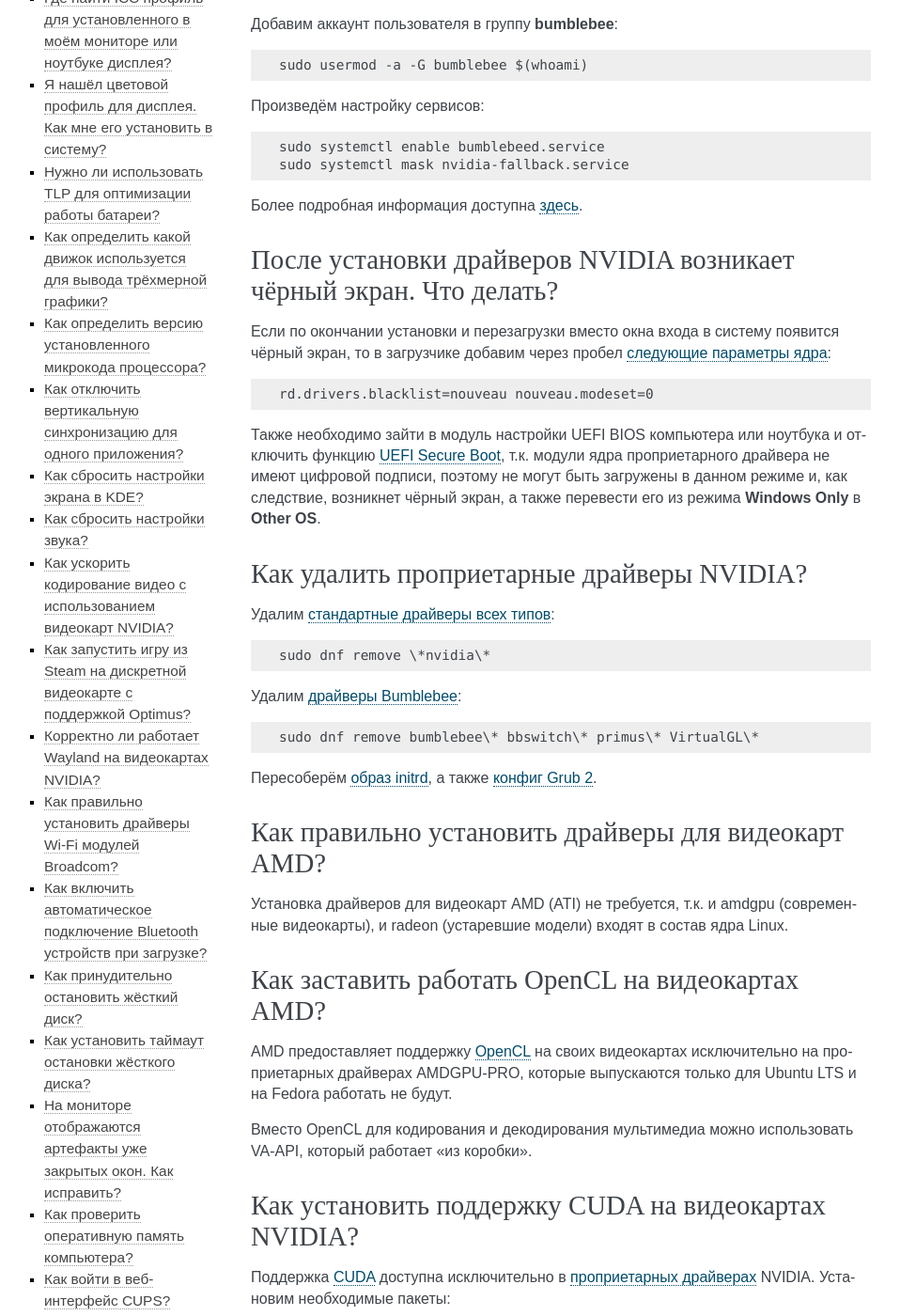
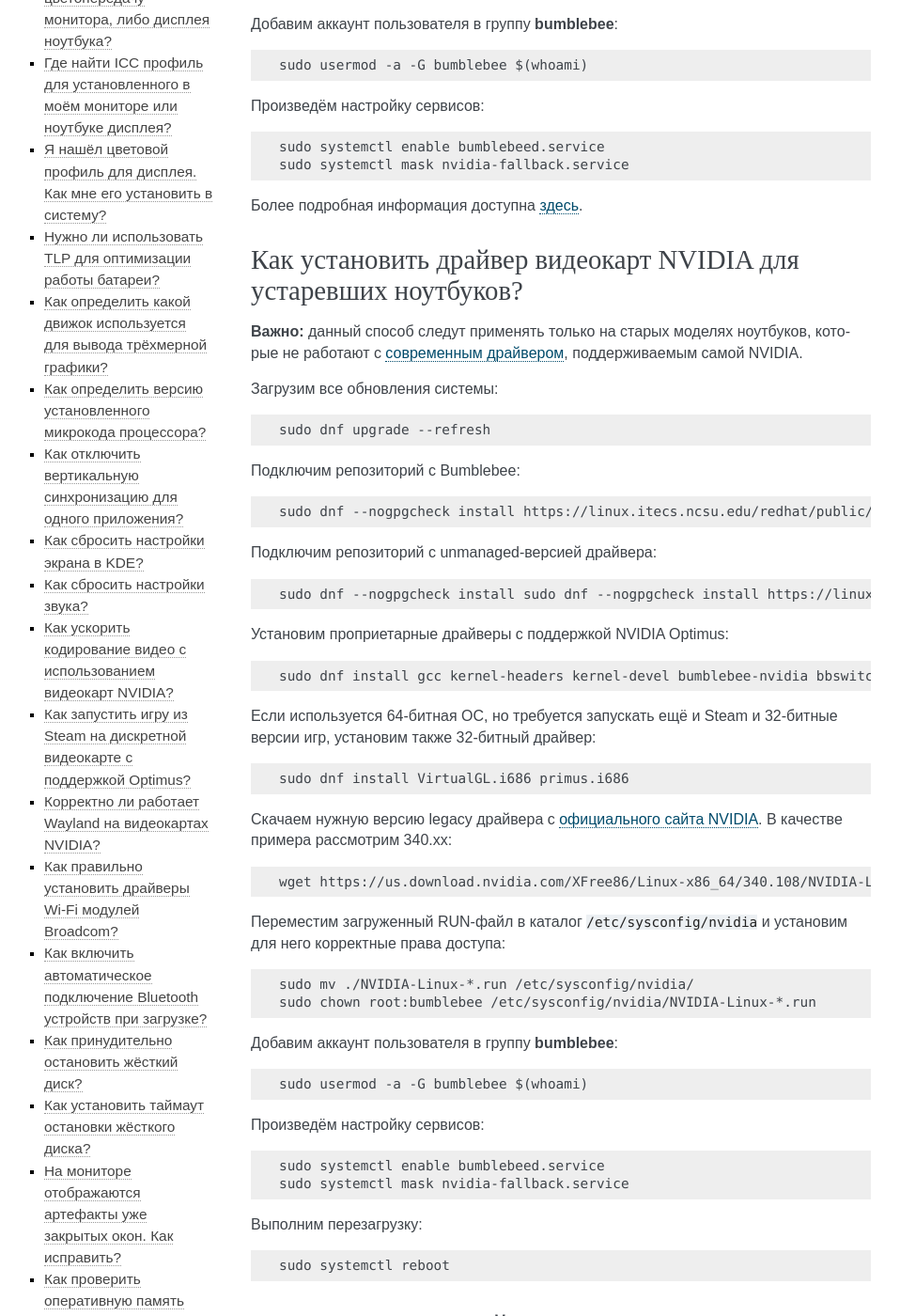
Before and after one commit to RussianFedora/FAQ, a Sphinx documentation site: the page built from source/hardware.rst, in a window 1280 px wide and 1400 px high, scrolled down 3511 px. Shown: the whole window at 94% size, without its empty margins (153-1111 px from the left). Built offline with Sphinx 7.4.7, drawn with Linux system fonts in a browser that asks for light colours; some of the changed text lies outside the part shown.

Commit message:
Added question about unmanaged Bumblebee installation for legacy laptops.

```diff
--- a/source/hardware.rst
+++ b/source/hardware.rst
@@ -178,7 +178,7 @@
 
 Более подробная информация доступна `здесь <https://www.easycoding.org/2017/01/11/pravilnaya-ustanovka-drajverov-nvidia-v-fedora.html>`__.
 
-.. index:: video, gpu, repository, nvidia, drivers, third-party, bumblebee, primus, optimus
+.. index:: video, gpu, repository, nvidia, drivers, third-party, bumblebee, primus, optimus, legacy
 .. _nvidia-legacy-optimus:
 
 Как установить драйвер видеокарт NVIDIA для ноутбуков (устаревший способ)?
@@ -204,7 +204,7 @@
 
 .. code-block:: text
 
-    sudo dnf install gcc kernel-headers kernel-devel bumblebee-nvidia bbswitch-dkms primus
+    sudo dnf install gcc kernel-headers kernel-devel bumblebee-nvidia bbswitch-dkms primus VirtualGL
 
 Если используется 64-битная ОС, но требуется запускать ещё и Steam и 32-битные версии игр, установим также 32-битный драйвер:
 
@@ -226,6 +226,76 @@
     sudo systemctl mask nvidia-fallback.service
 
 Более подробная информация доступна `здесь <https://www.easycoding.org/2017/01/11/pravilnaya-ustanovka-drajverov-nvidia-v-fedora.html>`__.
+
+.. index:: video, gpu, repository, nvidia, drivers, third-party, bumblebee, primus, optimus, legacy, unmanaged
+.. _nvidia-legacy-unmanaged:
+
+Как установить драйвер видеокарт NVIDIA для устаревших ноутбуков?
+=====================================================================
+
+**Важно:** данный способ следут применять только на старых моделях ноутбуков, которые не работают с :ref:`современным драйвером <nvidia-optimus>`, поддерживаемым самой NVIDIA.
+
+Загрузим все обновления системы:
+
+.. code-block:: text
+
+    sudo dnf upgrade --refresh
+
+Подключим репозиторий с Bumblebee:
+
+.. code-block:: text
+
+    sudo dnf --nogpgcheck install https://linux.itecs.ncsu.edu/redhat/public/bumblebee/fedora$(rpm -E %fedora)/noarch/bumblebee-release-1.3-1.noarch.rpm
+
+Подключим репозиторий с unmanaged-версией драйвера:
+
+.. code-block:: text
+
+    sudo dnf --nogpgcheck install sudo dnf --nogpgcheck install https://linux.itecs.ncsu.edu/redhat/public/bumblebee-nonfree-unmanaged/$(rpm -E %fedora)/noarch/bumblebee-nonfree-unmanaged-release-1.5-1.noarch.rpm
+
+Установим проприетарные драйверы с поддержкой NVIDIA Optimus:
+
+.. code-block:: text
+
+    sudo dnf install gcc kernel-headers kernel-devel bumblebee-nvidia bbswitch-dkms primus VirtualGL
+
+Если используется 64-битная ОС, но требуется запускать ещё и Steam и 32-битные версии игр, установим также 32-битный драйвер:
+
+.. code-block:: text
+
+    sudo dnf install VirtualGL.i686 primus.i686
+
+Скачаем нужную версию legacy драйвера с `официального сайта NVIDIA <https://www.nvidia.com/en-us/drivers/unix/>`__. В качестве примера рассмотрим 340.xx:
+
+.. code-block:: text
+
+    wget https://us.download.nvidia.com/XFree86/Linux-x86_64/340.108/NVIDIA-Linux-x86_64-340.108.run
+
+Переместим загруженный RUN-файл в каталог ``/etc/sysconfig/nvidia`` и установим для него корректные права доступа:
+
+.. code-block:: text
+
+    sudo mv ./NVIDIA-Linux-*.run /etc/sysconfig/nvidia/
+    sudo chown root:bumblebee /etc/sysconfig/nvidia/NVIDIA-Linux-*.run
+
+Добавим аккаунт пользователя в группу **bumblebee**:
+
+.. code-block:: text
+
+    sudo usermod -a -G bumblebee $(whoami)
+
+Произведём настройку сервисов:
+
+.. code-block:: text
+
+    sudo systemctl enable bumblebeed.service
+    sudo systemctl mask nvidia-fallback.service
+
+Выполним перезагрузку:
+
+.. code-block:: text
+
+    sudo systemctl reboot
 
 .. index:: video, gpu, repository, nvidia, drivers, third-party, bumblebee, primus, optimus
 .. _nvidia-troubleshooting:
```
